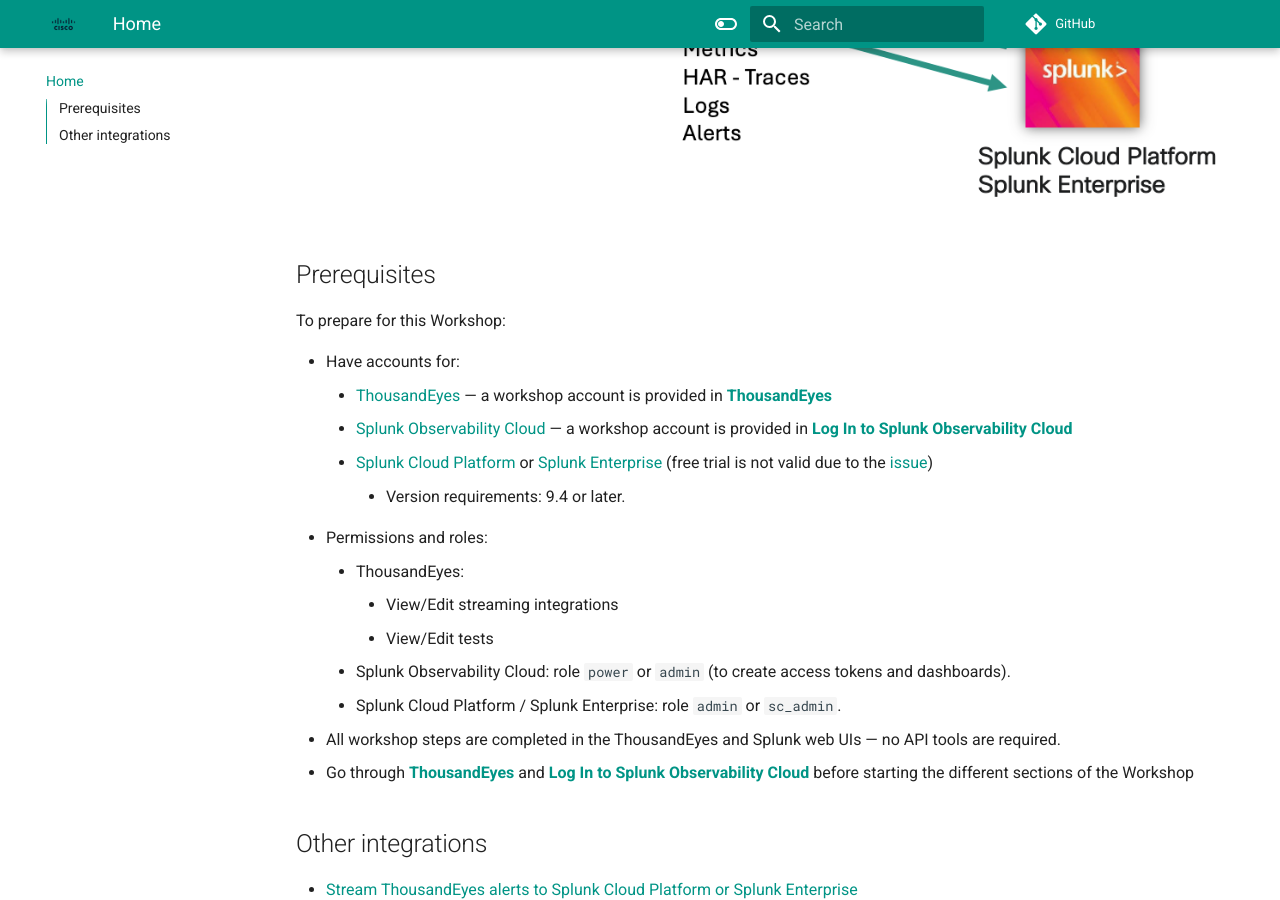
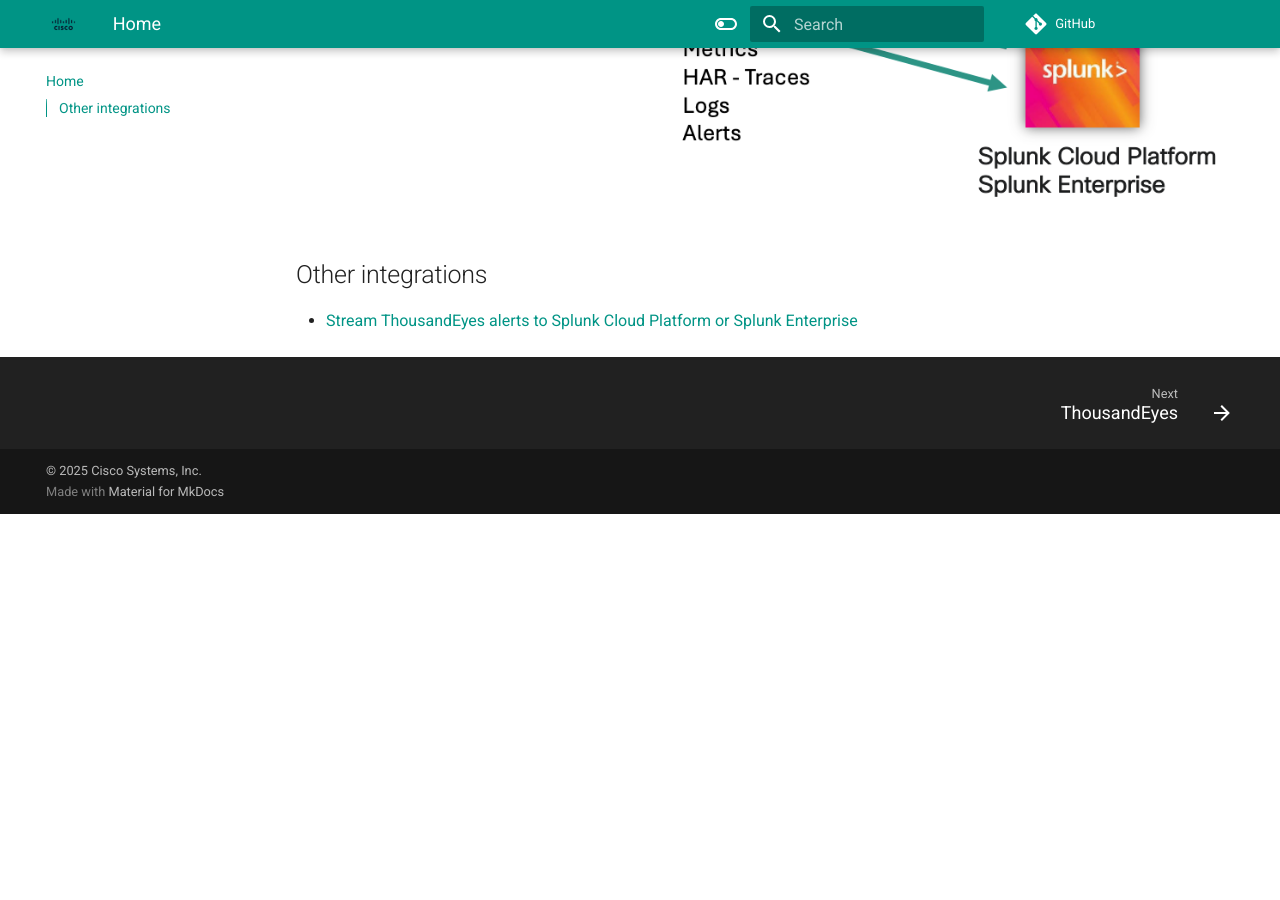
Before and after one commit to ajimenez1503/splunk.conf-2026-OBS1217, an MkDocs documentation site: the page built from docs/README.md, in a window 1280 px wide and 900 px high, scrolled down 905 px. Built offline with MkDocs 1.6.1 and Material for MkDocs 9.7.7, drawn with Linux system fonts in a browser that asks for light colours; comment, search, counter and statistics services are not loaded; after the commit the page ends 1419 px from its top, so only the background shows below that.

Commit message:
Update workshop docs with shared Splunk token and streamlined setup.
Remove prerequisites and Service Map intro, rename test creation heading, and hardcode the workshop X-SF-Token for integration steps.

Co-authored-by: Cursor <cursoragent@cursor.com>

```diff
--- a/docs/README.md
+++ b/docs/README.md
@@ -6,31 +6,13 @@ Welcome to **"ThousandEyes & Splunk Integration workshop"**
 
 During this session you will learn about:
 
-- [**Visualizing the service map using distributed tracing in ThousandEyes**](service_map/introduction.md)
+- [**Visualizing the service map using distributed tracing in ThousandEyes**](service_map/basic/create_splunk_apm_integration.md)
 - [**Streaming ThousandEyes data to Splunk Observability Cloud**](getting_started/login_splunk_observability.md)
 - [**Streaming ThousandEyes data to Splunk Cloud Platform or Splunk Enterprise**](getting_started/login_splunk_cloud_enterprise.md)
 - [**Exploring the capabilities of the Cisco ThousandEyes App for Splunk**](thousandeyes_splunk_app/authenticate_thousandeyes_user.md)
 
 ![workflow](img/workflow_diagram.png)
 
-## Prerequisites
-
-To prepare for this Workshop:
-
-- Have accounts for:
-    - [ThousandEyes](https://www.thousandeyes.com) — a workshop account is provided in [**ThousandEyes**](getting_started/thousandeyes.md)
-    - [Splunk Observability Cloud](https://www.splunk.com/en_us/products/observability-cloud.html) — a workshop account is provided in [**Log In to Splunk Observability Cloud**](getting_started/login_splunk_observability.md)
-    - [Splunk Cloud Platform](https://www.splunk.com/en_us/products/splunk-cloud-platform.html) or [Splunk Enterprise](https://www.splunk.com/en_us/products/splunk-enterprise.html) (free trial is not valid due to the [issue](https://ideas.splunk.com/ideas/PLECID-I-816))
-        - Version requirements: 9.4 or later.
-- Permissions and roles:
-    - ThousandEyes:
-        - View/Edit streaming integrations
-        - View/Edit tests
-    - Splunk Observability Cloud: role `power` or `admin` (to create access tokens and dashboards).
-    - Splunk Cloud Platform / Splunk Enterprise: role `admin` or `sc_admin`.
-- All workshop steps are completed in the ThousandEyes and Splunk web UIs — no API tools are required.
-- Go through [**ThousandEyes**](getting_started/thousandeyes.md) and [**Log In to Splunk Observability Cloud**](getting_started/login_splunk_observability.md) before starting the different sections of the Workshop
-
 ## Other integrations
 
 - [Stream ThousandEyes alerts to Splunk Cloud Platform or Splunk Enterprise](https://docs.thousandeyes.com/product-documentation/integration-guides/custom-webhook-examples/splunk-alert-notifs)
--- a/mkdocs.yml
+++ b/mkdocs.yml
@@ -17,7 +17,6 @@ nav:
     - Log In to Splunk Observability Cloud: getting_started/login_splunk_observability.md
     - Log In to Splunk Enterprise: getting_started/login_splunk_cloud_enterprise.md
   - Service Map:
-    - Introduction: service_map/introduction.md
     - Create the Splunk APM Integration: service_map/basic/create_splunk_apm_integration.md
     - Create ThousandEyes HTTP Test: service_map/basic/create_thousandeyes_http_test.md
     - View the Service Map: service_map/basic/view_service_map.md
```
Also changed, not shown: docs/getting_started/thousandeyes.md (+1 -1 lines), docs/service_map/basic/create_splunk_apm_integration.md (+1 -1 lines), docs/service_map/introduction.md (deleted, +0 -13 lines), docs/splunk_observability/create_metric_stream_to_splunk_observability.md (+1 -2 lines), docs/splunk_observability/create_trace_stream_to_splunk_observability.md (+1 -2 lines).
